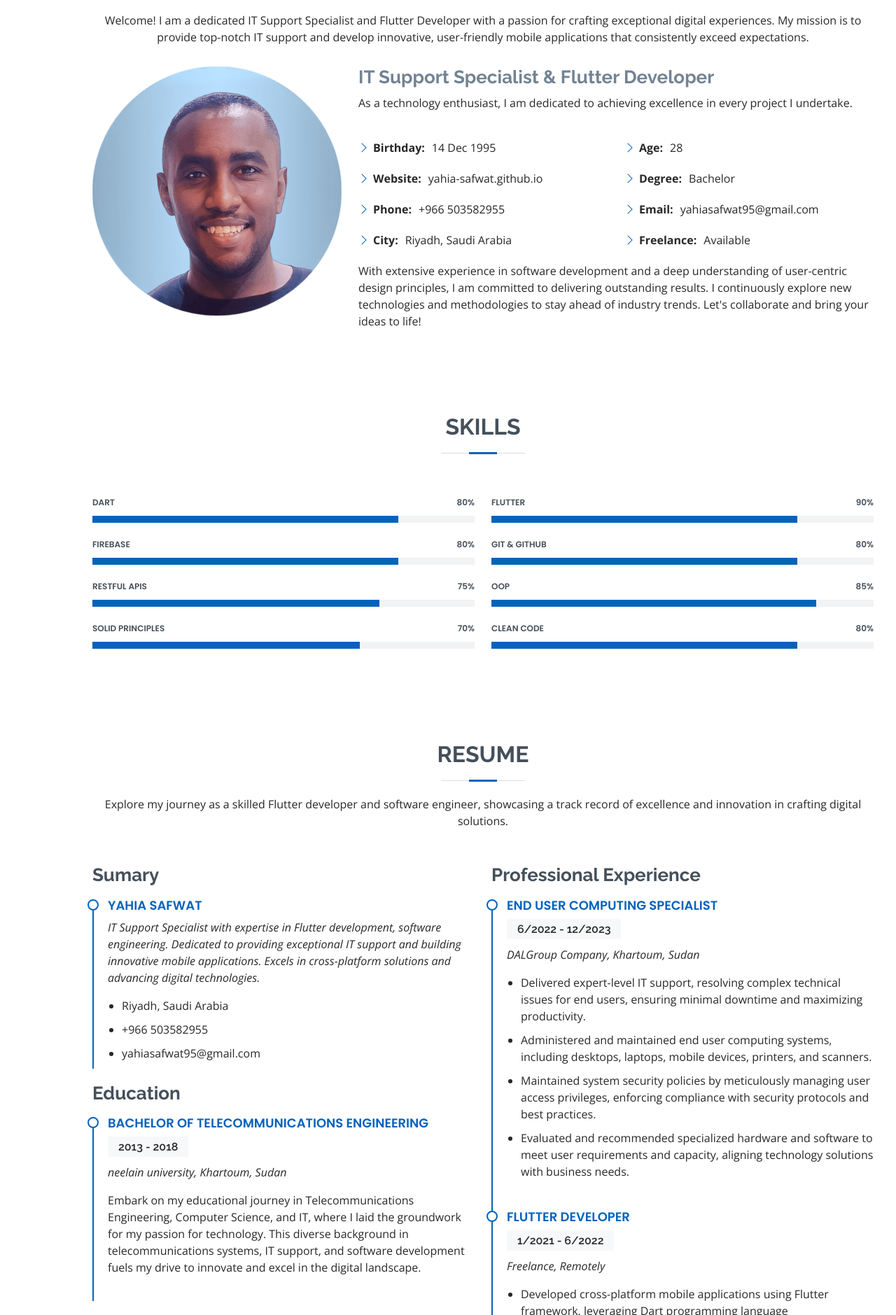
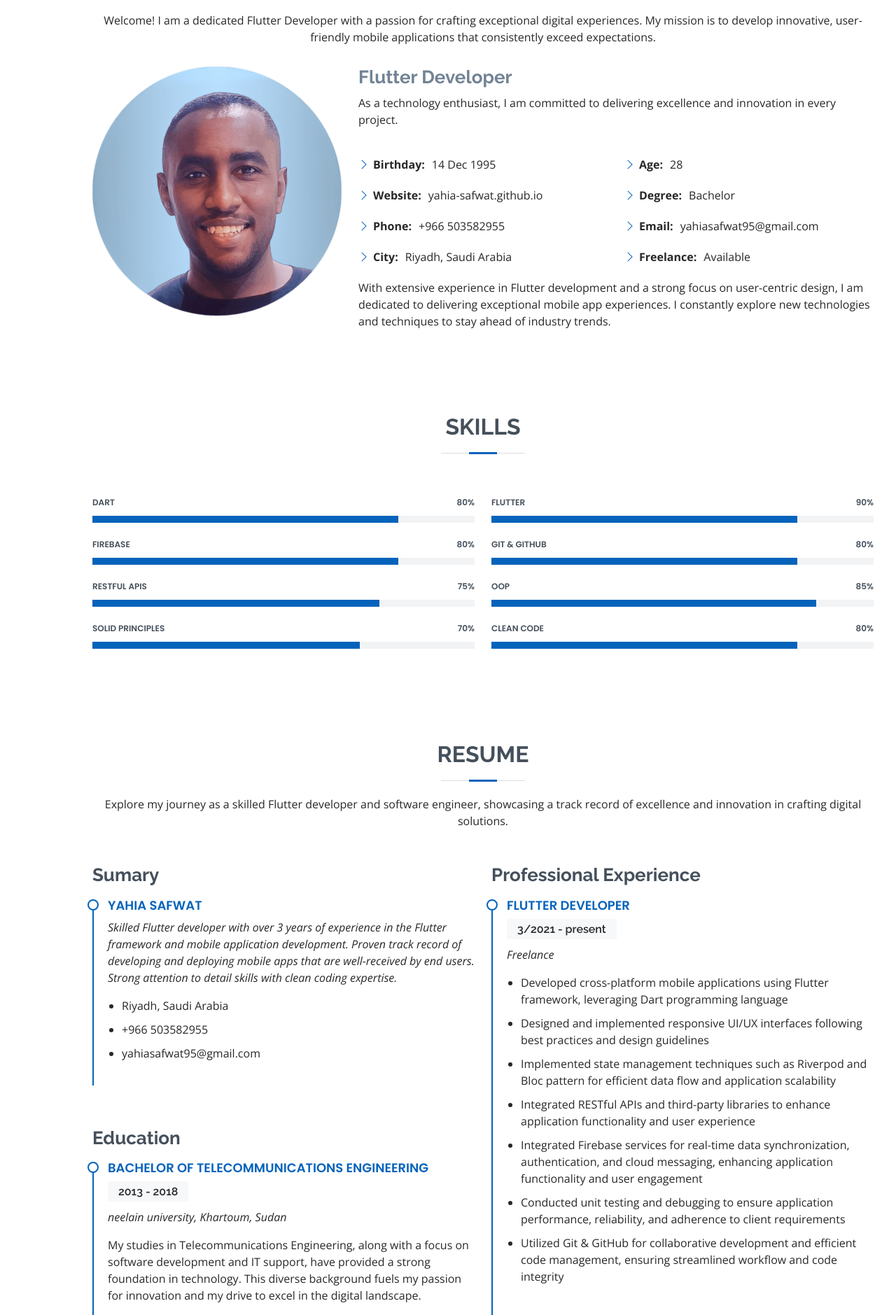
Before and after one commit to yahia-safwat/yahia-safwat.github.io, a plain HTML site: page index.html in a window 1280 px wide. Shown: the part 921-2800 px from the top of the page at 70% size. Drawn offline with nearby package versions, Linux system fonts and the light colour scheme.

Commit message:
Update portfolio with latest details

```diff
--- a/index.html
+++ b/index.html
@@ -62,7 +62,7 @@
   <section id="hero" class="d-flex flex-column justify-content-center">
     <div class="container" data-aos="zoom-in" data-aos-delay="100">
       <h1>Yahia Safwat</h1>
-      <p>I'm <span class="typed" data-typed-items="an IT Support Specialist, a Flutter Developer"></span></p>
+      <p>I'm <span class="typed" data-typed-items="a Flutter Developer"></span></p>
       <div class="social-links">
         <a href="https://twitter.com/yahiasafwat5" class="twitter"><i class="bx bxl-twitter"></i></a>
         <!-- <a href="#" class="facebook"><i class="bx bxl-facebook"></i></a> -->
@@ -83,15 +83,15 @@
 
         <div class="section-title">
           <h2>About</h2>
-          <p>Welcome! I am a dedicated IT Support Specialist and Flutter Developer with a passion for crafting exceptional digital experiences. My mission is to provide top-notch IT support and develop innovative, user-friendly mobile applications that consistently exceed expectations.</p>
+          <p>Welcome! I am a dedicated Flutter Developer with a passion for crafting exceptional digital experiences. My mission is to develop innovative, user-friendly mobile applications that consistently exceed expectations.</p>
         </div>
         <div class="row">
           <div class="col-lg-4">
             <img src="assets/img/profile-img.png" class="img-fluid" alt="">
           </div>
           <div class="col-lg-8 pt-4 pt-lg-0 content">
-            <h3>IT Support Specialist &amp; Flutter Developer</h3>
-            <p> As a technology enthusiast, I am dedicated to achieving excellence in every project I undertake.</p>
+            <h3>Flutter Developer</h3>
+            <p> As a technology enthusiast, I am committed to delivering excellence and innovation in every project.</p>
             <br>
             <div class="row">
               <div class="col-lg-6">
@@ -112,8 +112,7 @@
               </div>
             </div>
             <p>
-              With extensive experience in software development and a deep understanding of user-centric design principles, I am committed to delivering outstanding results.
-              I continuously explore new technologies and methodologies to stay ahead of industry trends. Let's collaborate and bring your ideas to life!
+              With extensive experience in Flutter development and a strong focus on user-centric design, I am dedicated to delivering exceptional mobile app experiences. I constantly explore new technologies and techniques to stay ahead of industry trends.
             </p>
           </div>
         </div>
@@ -271,13 +270,17 @@
             <h3 class="resume-title">Sumary</h3>
             <div class="resume-item pb-0">
               <h4>Yahia Safwat</h4>
-              <p><em>IT Support Specialist with expertise in Flutter development, software engineering. Dedicated to providing exceptional IT support and building innovative mobile applications. Excels in cross-platform solutions and advancing digital technologies.</em></p>
+              <p><em>Skilled Flutter developer with over 3 years of experience in the Flutter framework and mobile application development. Proven track record of developing and deploying mobile apps that are well-received by end users. Strong attention to detail skills with clean coding expertise.
+                </em></p>
               <ul>
                 <li>Riyadh, Saudi Arabia</li>
                 <li>+966 503582955</li>
                 <li>yahiasafwat95@gmail.com</li>
+                <br>
               </ul>
             </div>
+
+            <br>
 
             <h3 class="resume-title">Education</h3>
             <!-- <div class="resume-item">
@@ -290,8 +293,11 @@
               <h4>Bachelor of Telecommunications Engineering</h4>
               <h5>2013 - 2018</h5>
               <p><em>neelain university, Khartoum, Sudan</em></p>
-              <p>Embark on my educational journey in Telecommunications Engineering, Computer Science, and IT, where I laid the groundwork for my passion for technology. This diverse background in telecommunications systems, IT support, and software development fuels my drive to innovate and excel in the digital landscape.</p>
+              <p>My studies in Telecommunications Engineering, along with a focus on software development and IT support, have provided a strong foundation in technology. This diverse background fuels my passion for innovation and my drive to excel in the digital landscape.</p>
             </div>
+
+            <br>
+            <br>
 
             <h3 class="resume-title">Languages</h3>
             <div class="resume-item">
@@ -309,6 +315,21 @@
             <h3 class="resume-title">Professional Experience</h3>
 
             <div class="resume-item">
+              <h4>Flutter Developer</h4>
+              <h5>3/2021 - present</h5>
+              <p><em>Freelance</em></p>
+              <ul>
+                <li>Developed cross-platform mobile applications using Flutter framework, leveraging Dart programming language</li>
+                <li>Designed and implemented responsive UI/UX interfaces following best practices and design guidelines</li>
+                <li>Implemented state management techniques such as Riverpod and Bloc pattern for efficient data flow and application scalability</li>
+                <li>Integrated RESTful APIs and third-party libraries to enhance application functionality and user experience</li>
+                <li>Integrated Firebase services for real-time data synchronization, authentication, and cloud messaging, enhancing application functionality and user engagement</li>
+                <li>Conducted unit testing and debugging to ensure application performance, reliability, and adherence to client requirements</li>
+                <li>Utilized Git & GitHub for collaborative development and efficient code management, ensuring streamlined workflow and code integrity</li>
+              </ul>
+            </div>
+
+            <div class="resume-item">
               <h4>End User Computing Specialist</h4>
               <h5>6/2022 - 12/2023</h5>
               <p><em>DALGroup Company, Khartoum, Sudan </em></p>
@@ -320,17 +341,6 @@
               </ul>
             </div>
 
-            <div class="resume-item">
-              <h4>Flutter Developer</h4>
-              <h5>1/2021 - 6/2022</h5>
-              <p><em>Freelance, Remotely </em></p>
-              <ul>
-                <li>Developed cross-platform mobile applications using Flutter framework, leveraging Dart programming language</li>
-                <li>Designed and implemented responsive UI/UX interfaces following best practices and design guidelines</li>
-                <li>Integrated RESTful APIs and third-party libraries to enhance application functionality and user experience</li>
-                <li>Conducted unit testing and debugging to ensure application performance, reliability, and adherence to client requirements</li>
-              </ul>
-            </div>
           </div>
         </div>
 
```
